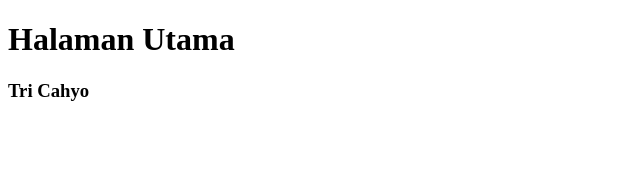
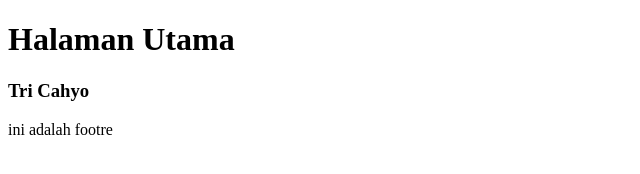
Before and after one commit to Neakles/BelajarGit, a plain HTML site: page index.html in a window 1280 px wide. Shown: the whole page, without its empty margins (0-640 px from the left). Drawn offline with Linux system fonts and the light colour scheme.

Commit message:
melakukan perubahan di sebmua file

```diff
--- a/fungsi.js
+++ b/fungsi.js
@@ -1,3 +1,5 @@
 console.log('mencoba fungsi git')
 
 const deduct = (a, b) => a - b;
+
+console.log("ini adalah perubahan yg sa;aj");
--- a/fungsi2.js
+++ b/fungsi2.js
@@ -1,3 +1,5 @@
 console.log("mencoba fungsi git kedua");
 
 const deduct = (a, b) => a - b;
+
+console.log("ini adalah perubahan yg sa;aj");
--- a/index.html
+++ b/index.html
@@ -10,4 +10,6 @@
 
     <h3>Tri Cahyo</h3>
 </body>
+
+<footer>ini adalah footre</footer>
 </html>
```
